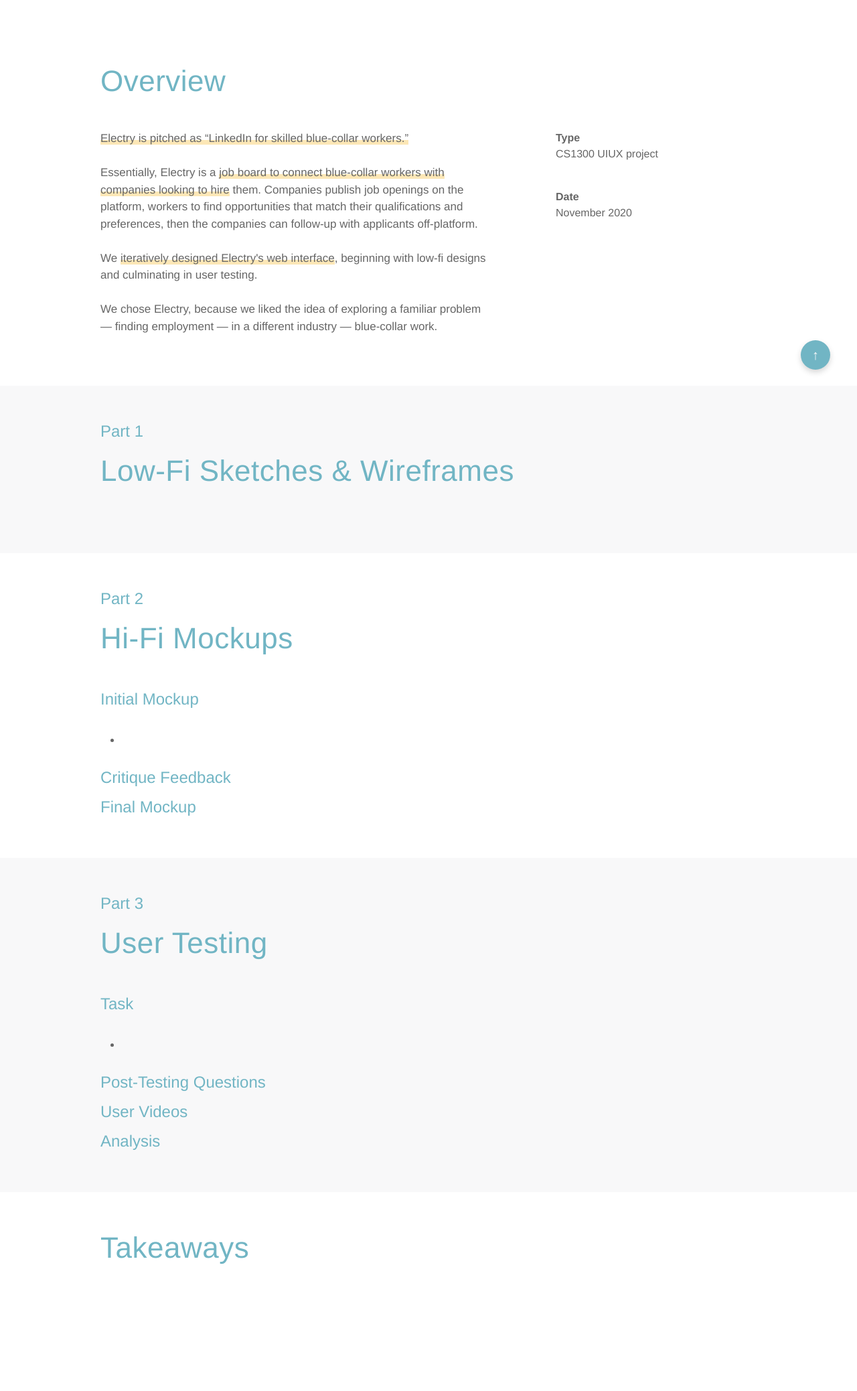
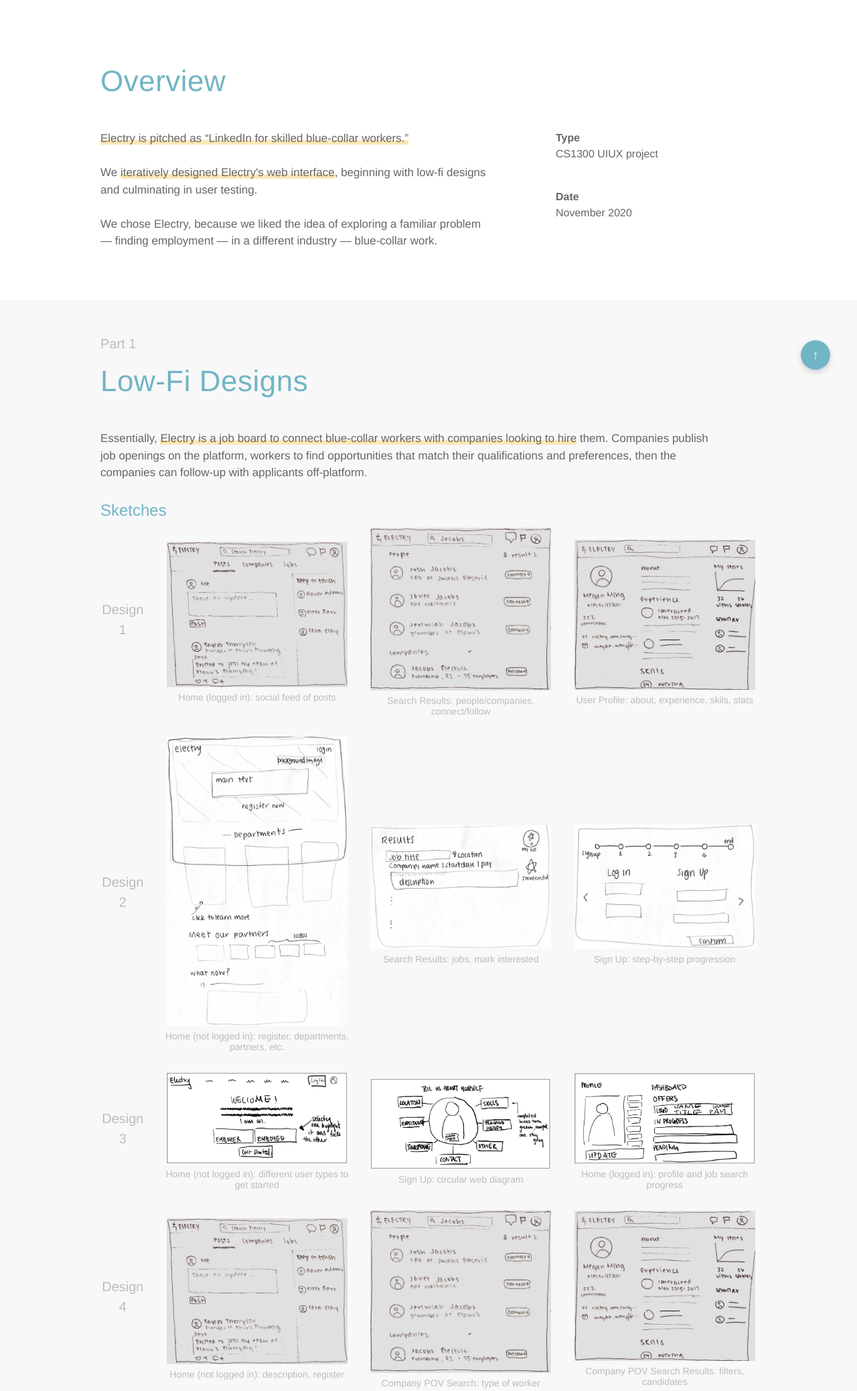
Before and after one commit to zamandalee/cs1300-iterative-writeup, a PHP site: page / in a window 1280 px wide. Shown: the part 304-2381 px from the top of the page at 67% size. Before the commit the page ends 2192 px from the top, so only its background shows below. Run offline with PHP 8.4, Linux system fonts and the light colour scheme.

Commit message:
Finish Lo-Fi sketches section

```diff
--- a/assets/index.css
+++ b/assets/index.css
@@ -145,6 +145,9 @@ sup {
 .center {
   align-self: center;
 }
+.text-center {
+  text-align: center;
+}
 /* FLEX */
 .flex {
   display: flex;
@@ -167,6 +170,8 @@ sup {
   /* padding: 2vw 0 3vw 3vw; */
   display: grid;
   grid-gap: 30px;
+  align-items: center;
+  justify-content: center;
 }
 .grid p {
   margin-bottom: 0;
@@ -202,13 +207,15 @@ sup {
 .gray {
   color: var(--mid-gray);
 }
-.caption {
+.caption, .grid-caption {
   margin-top: 0.5em;
-  padding-bottom: 32px;
   text-align: center;
   font-size: 14px;
+  color: var(--mid-gray);
+}
+.caption {
   line-height: 160%;
-  color: var(--mid-gray);
+  padding-bottom: 32px;
 }
 .quote {
   font-style: italic;
@@ -390,3 +397,11 @@ section.title {
     opacity: .7;
   }
 }
+
+/* PART 1: low-fi */
+.sketch-img {
+  width: 270px;
+}
+.diversity-div {
+  margin: 30px 0;
+}
--- a/home.html
+++ b/home.html
@@ -20,11 +20,6 @@
     <h2>Overview</h2>
     <div>
       <p><span class="hl-yellow">Electry is pitched as “LinkedIn for skilled blue-collar workers.”</span></p>
-      <p>
-        Essentially, Electry is a <span class="hl-yellow">job board to connect blue-collar workers with companies looking to hire</span> them.
-        Companies publish job openings on the platform, workers to find opportunities that match their qualifications
-        and preferences, then the companies can follow-up with applicants off-platform.
-      </p>
       <p>We <span class="hl-yellow">iteratively designed Electry's web interface</span>, beginning with low-fi designs and culminating in user testing.</p>
       <p>We chose Electry, because we liked the idea of exploring a familiar problem — finding employment — in a different industry — blue-collar work.</p>
     </div>
@@ -41,13 +36,88 @@
   </section>
 
   <section id="Low-Fi" data-aos="fade-up" data-aos-duration="1000" class="grey">
-    <h3>Part 1</h3>
-    <h2>Low-Fi Sketches & Wireframes</h2>
+    <h4>Part 1</h4>
+    <h2>Low-Fi Designs</h2>
+    <p>
+      Essentially, <span class="hl-yellow">Electry is a job board to connect blue-collar workers with companies looking to hire</span> them.
+      Companies publish job openings on the platform, workers to find opportunities that match their qualifications
+      and preferences, then the companies can follow-up with applicants off-platform.
+    </p>
+    <h3>Sketches</h3>
+    <div class="grid">
+      <h4 class="gr1 gc1 text-center">Design 1</h4>
+      <div class="gr1 gc2 flex-col">
+        <img class="sketch-img" src="./assets/imgs/sketch1-1.JPG" alt="first sketch set">
+        <span class="grid-caption">Home (logged in): social feed of posts</span>
+      </div>
+      <div class="gr1 gc3 flex-col">
+        <img class="sketch-img" src="./assets/imgs/sketch1-2.JPG" alt="first sketch set">
+        <span class="grid-caption">Search Results: people/companies, connect/follow</span>
+      </div>
+      <div class="gr1 gc4 flex-col">
+        <img class="sketch-img" src="./assets/imgs/sketch1-3.JPG" alt="first sketch set">
+        <span class="grid-caption">User Profile: about, experience, skils, stats</span>
+      </div>
+
+      <h4 class="gr2 gc1 text-center">Design 2</h4>
+      <div class="gr2 gc2 flex-col">
+        <img class="sketch-img" src="./assets/imgs/sketch2-1.jpg" alt="second sketch set">
+        <span class="grid-caption">Home (not logged in): register, departments, partners, etc.</span>
+      </div>
+      <div class="gr2 gc4 flex-col">
+        <img class="sketch-img" src="./assets/imgs/sketch2-3.jpg" alt="second sketch set">
+        <span class="grid-caption">Sign Up: step-by-step progression</span>
+      </div>
+      <div class="gr2 gc3 flex-col">
+        <img class="sketch-img" src="./assets/imgs/sketch2-2.jpg" alt="second sketch set">
+        <span class="grid-caption">Search Results: jobs, mark interested</span>
+      </div>
+
+      <h4 class="gr3 gc1 text-center">Design 3</h4>
+      <div class="gr3 gc2 flex-col">
+        <img class="sketch-img" src="./assets/imgs/sketch3-1.JPG" alt="third sketch set">
+        <span class="grid-caption">Home (not logged in): different user types to get started</span>
+      </div>
+      <div class="gr3 gc3 flex-col">
+        <img class="sketch-img" src="./assets/imgs/sketch3-2.JPG" alt="third sketch set">
+        <span class="grid-caption">Sign Up: circular web diagram</span>
+      </div>
+      <div class="gr3 gc4 flex-col">
+        <img class="sketch-img" src="./assets/imgs/sketch3-3.JPG" alt="third sketch set">
+        <span class="grid-caption">Home (logged in): profile and job search progress</span>
+      </div>
+
+      <h4 class="gr4 gc1 text-center">Design 4</h4>
+      <div class="gr4 gc2 flex-col">
+        <img class="sketch-img" src="./assets/imgs/sketch1-1.JPG" alt="fourth sketch set">
+        <span class="grid-caption">Home (not logged in): description, register</span>
+      </div>
+      <div class="gr4 gc3 flex-col">
+        <img class="sketch-img" src="./assets/imgs/sketch1-2.JPG" alt="fourth sketch set">
+        <span class="grid-caption">Company POV Search: type of worker</span>
+      </div>
+      <div class="gr4 gc4 flex-col">
+        <img class="sketch-img" src="./assets/imgs/sketch1-3.JPG" alt="fourth sketch set">
+        <span class="grid-caption">Company POV Search Results: filters, candidates</span>
+      </div>
+    </div>
+
+    <div class="diversity-div">
+      <p>Diversity across sketches:</p>
+      <ul>
+        <li>Design <span class="hl-yellow">1</span>: heavily inspired by <span class="hl-yellow">LinkedIn</span>, includes social aspect and detailed profiles</li>
+        <li>Design <span class="hl-yellow">2</span>: not-signed-in Home page, <span class="hl-yellow">step-by-step Sign Up</span></li>
+        <li>Design <span class="hl-yellow">3</span>: different user types Home page, <span class="hl-yellow">web-diagram Sign Up</span></li>
+        <li>Design <span class="hl-yellow">4</span>: from a <span class="hl-yellow">company's point of view</span></li>
+      </ul>
+    </div>
+
+    <h3>Wireframes</h3>
   </section>
 
 
   <section id="Hi-Fi" data-aos="fade-up" data-aos-duration="1000">
-    <h3>Part 2</h3>
+    <h4>Part 2</h4>
     <h2>Hi-Fi Mockups</h2>
 
     <h3>Initial Mockup</h3>
@@ -63,7 +133,7 @@
 
 
   <section id="User Testing" data-aos="fade-up" data-aos-duration="1000" class="grey">
-    <h3>Part 3</h3>
+    <h4>Part 3</h4>
     <h2>User Testing</h2>
 
     <h3>Task</h3>
```
Also changed, not shown: assets/imgs/sketch1-1.JPG (added), assets/imgs/sketch1-2.JPG (added), assets/imgs/sketch1-3.JPG (added), assets/imgs/sketch2-1.jpg (added), assets/imgs/sketch2-2.jpg (added), assets/imgs/sketch2-3.jpg (added), assets/imgs/sketch3-1.jpg (added), assets/imgs/sketch3-2.jpg (added), assets/imgs/sketch3-3.jpg (added).
